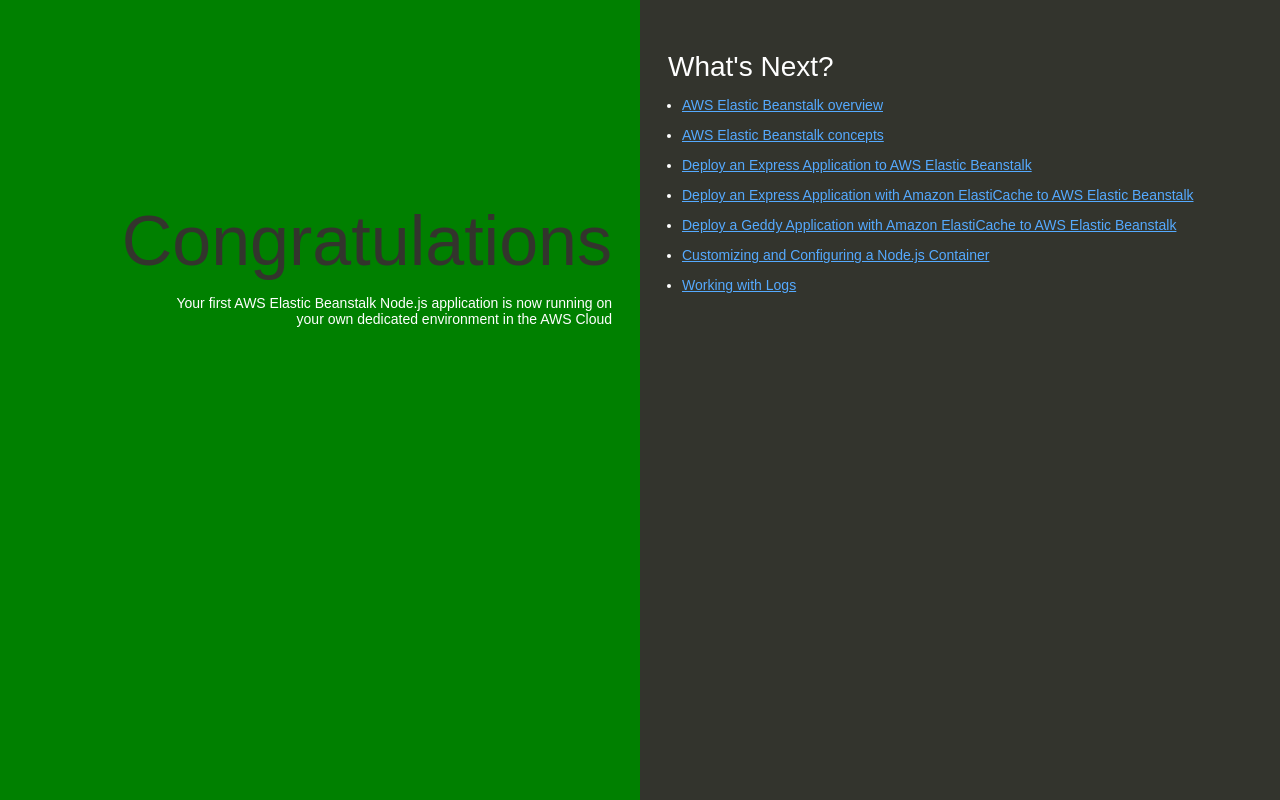
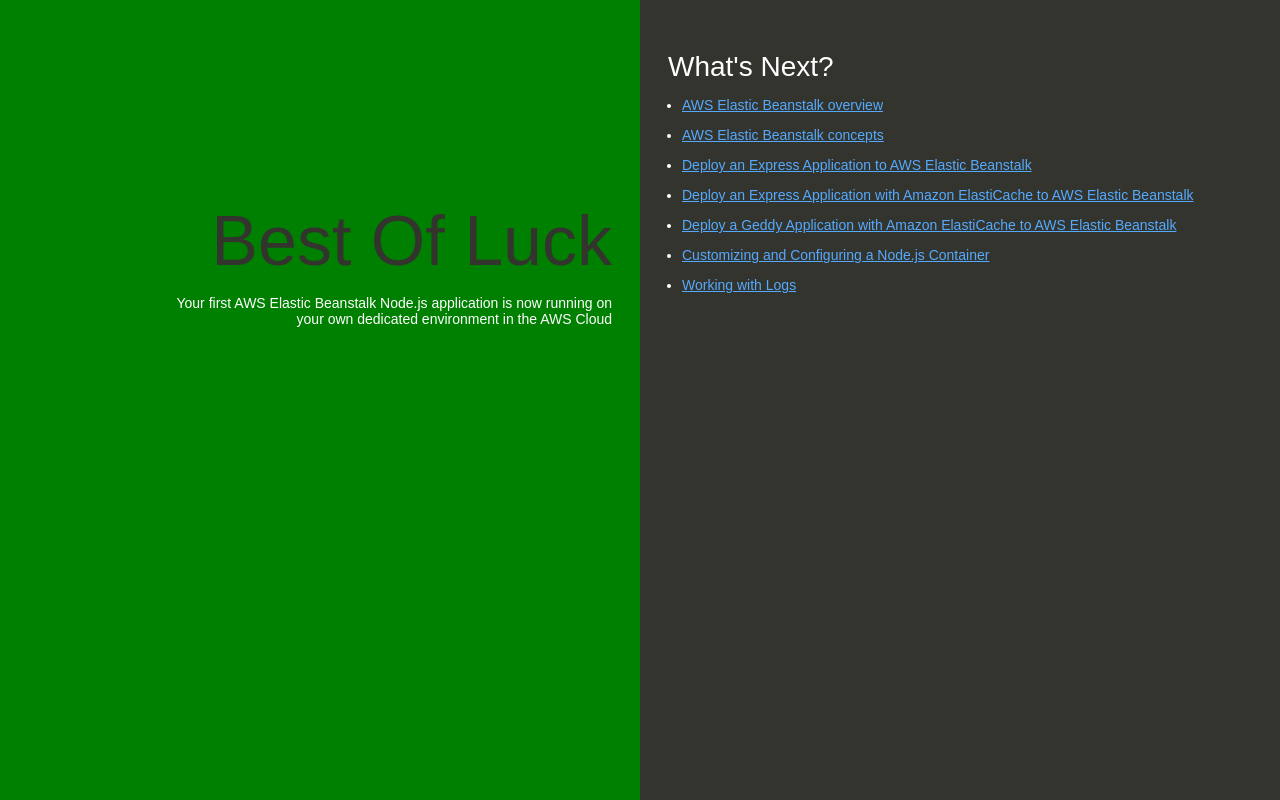
Before and after one commit to vasuoza/my-nodejs-app, a website: page index.html in a window 1280 px wide. Drawn offline with Linux system fonts and the light colour scheme.

Commit message:
Update index.html

```diff
--- a/index.html
+++ b/index.html
@@ -74,7 +74,7 @@
   </head>
   <body>
     <div class="textColumn">
-      <h1>Congratulations</h1>
+      <h1>Best Of Luck</h1>
       <p>Your first AWS Elastic Beanstalk Node.js application is now running on your own dedicated environment in the AWS Cloud</p>
     </div>
     <div class="linksColumn">
```
